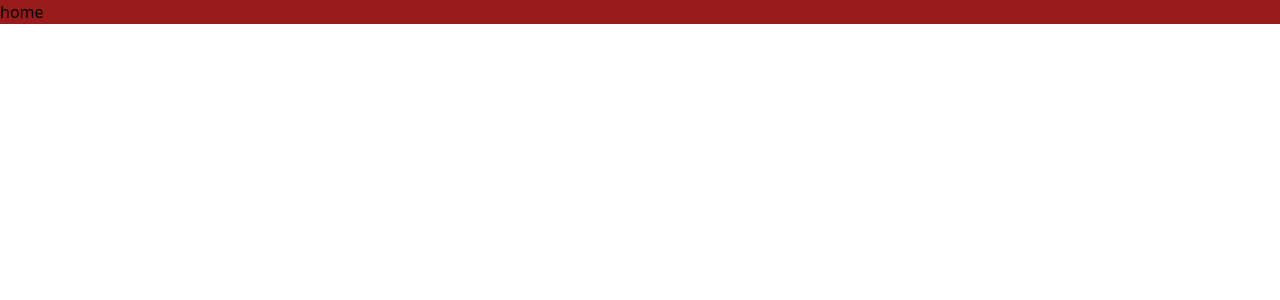
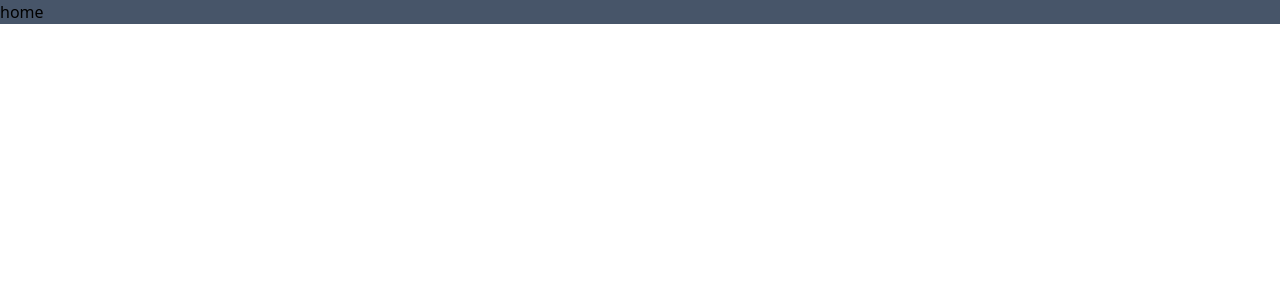
Before and after one commit to likesandy/vue3-ts-admin, a Vue app: page / in a window 1280 px wide. Shown: the top 300 px of the page. Built offline with nearby package versions, Linux system fonts and the light colour scheme.

Commit message:
🐞 fix(配置别名不能通过外部文件导入):

```diff
--- a/src/App.vue
+++ b/src/App.vue
@@ -1,10 +1,9 @@
 <template>
-  <div class="bg-red-800">home</div>
+  <div class="home bg-slate-600">
+    <h2>home</h2>
+  </div>
 </template>
 
-<script setup lang="ts">
-import { env } from './types/helper'
-console.log(env.VITE_TEST1)
-</script>
+<script setup lang="ts"></script>
 
 <style lang="scss" scoped></style>
--- a/src/router/routes.ts
+++ b/src/router/routes.ts
@@ -3,7 +3,8 @@ import type { RouteRecordRaw } from 'vue-router'
 const routes = [
   {
     path: '/',
-    name: 'home'
+    name: 'home',
+    component: () => import('@/App.vue')
   }
 ] as RouteRecordRaw[]
 
--- a/tsconfig.json
+++ b/tsconfig.json
@@ -5,7 +5,8 @@
     "baseUrl": ".",
     "paths": {
       "@/*": ["./src/*"]
-    }
+    },
+    "lib": ["ESNext"]
   },
 
   "references": [
--- a/vite.config.ts
+++ b/vite.config.ts
@@ -1,6 +1,6 @@
+import { resolve } from 'path'
 import { loadEnv, type ConfigEnv } from 'vite'
 import setupPlugins from './vite/plugins'
-import reslove from './vite/resolve'
 import { parseEnv } from './vite/utils'
 
 // https://vitejs.dev/config/
@@ -17,6 +17,11 @@ export default ({ mode, command }: ConfigEnv) => {
   const env = parseEnv(loadEnv(mode, root)) as ViteEnv
   return {
     plugins: setupPlugins(isBuild, env),
-    reslove
+    // TODO 配置别名不能通过外部文件导入
+    resolve: {
+      alias: {
+        '@': resolve(__dirname, './src')
+      }
+    }
   }
 }
```
